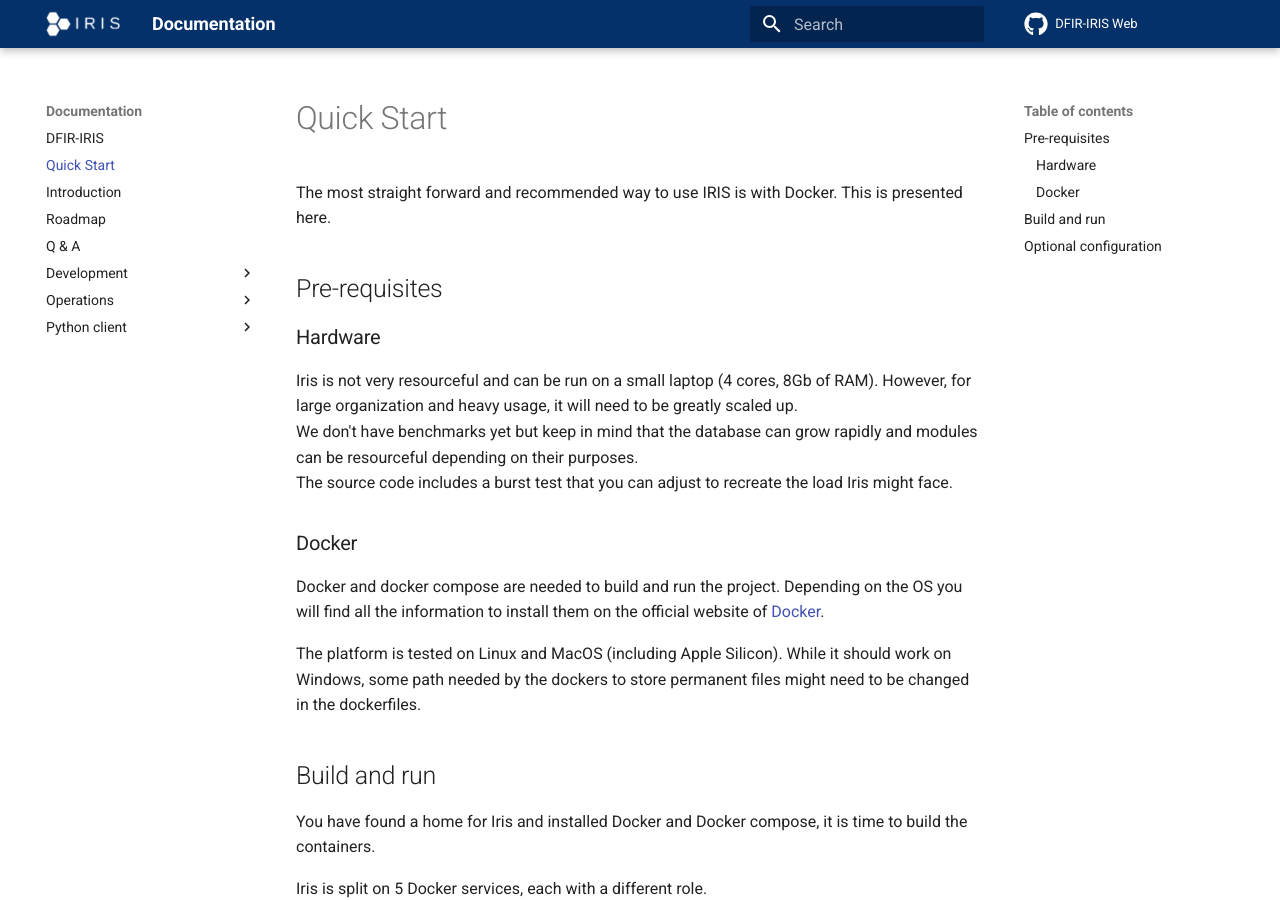
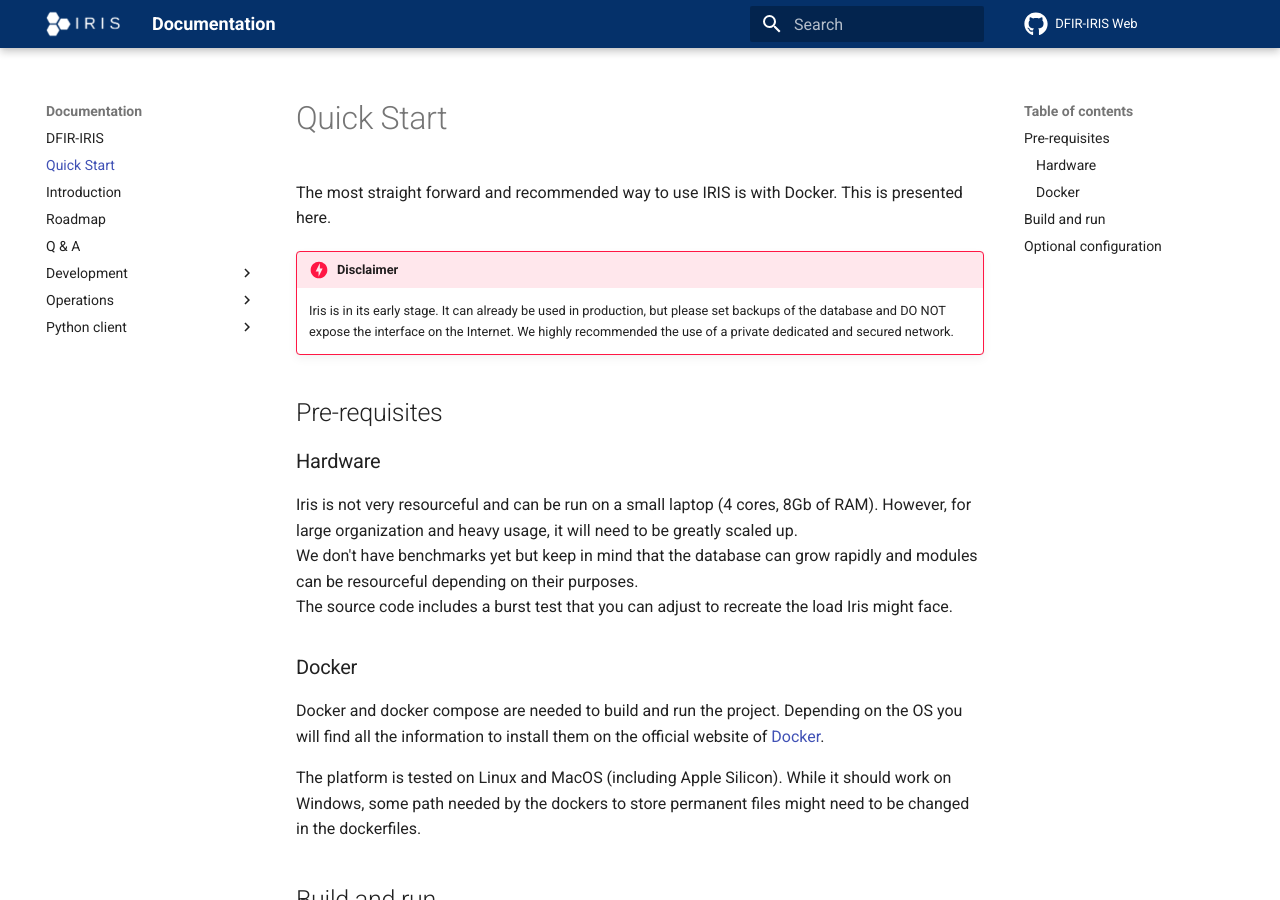
Before and after one commit to dfir-iris/dfir-iris.github.io, an MkDocs documentation site: the page built from docs/getting_started.md, in a window 1280 px wide and 900 px high. Built offline with MkDocs 1.6.1 and Material for MkDocs 9.7.7, drawn with Linux system fonts in a browser that asks for light colours; comment, search, counter and statistics services are not loaded.

```diff
--- a/docs/getting_started.md
+++ b/docs/getting_started.md
@@ -2,7 +2,14 @@
 
 The most straight forward and recommended way to use IRIS is with Docker. This is presented here.
 
+!!! danger "Disclaimer"
+
+    Iris is in its early stage. It can already be used in production, but please set backups of the database and DO NOT expose the interface on the Internet.
+    We highly recommended the use of a private dedicated and secured network.
+
+
 ## Pre-requisites
+
 ### Hardware
 
 Iris is not very resourceful and can be run on a small laptop (4 cores, 8Gb of RAM). However, for large organization and heavy usage,
```
Also changed, not shown: docs/introduction.md (+1 -1 lines).
